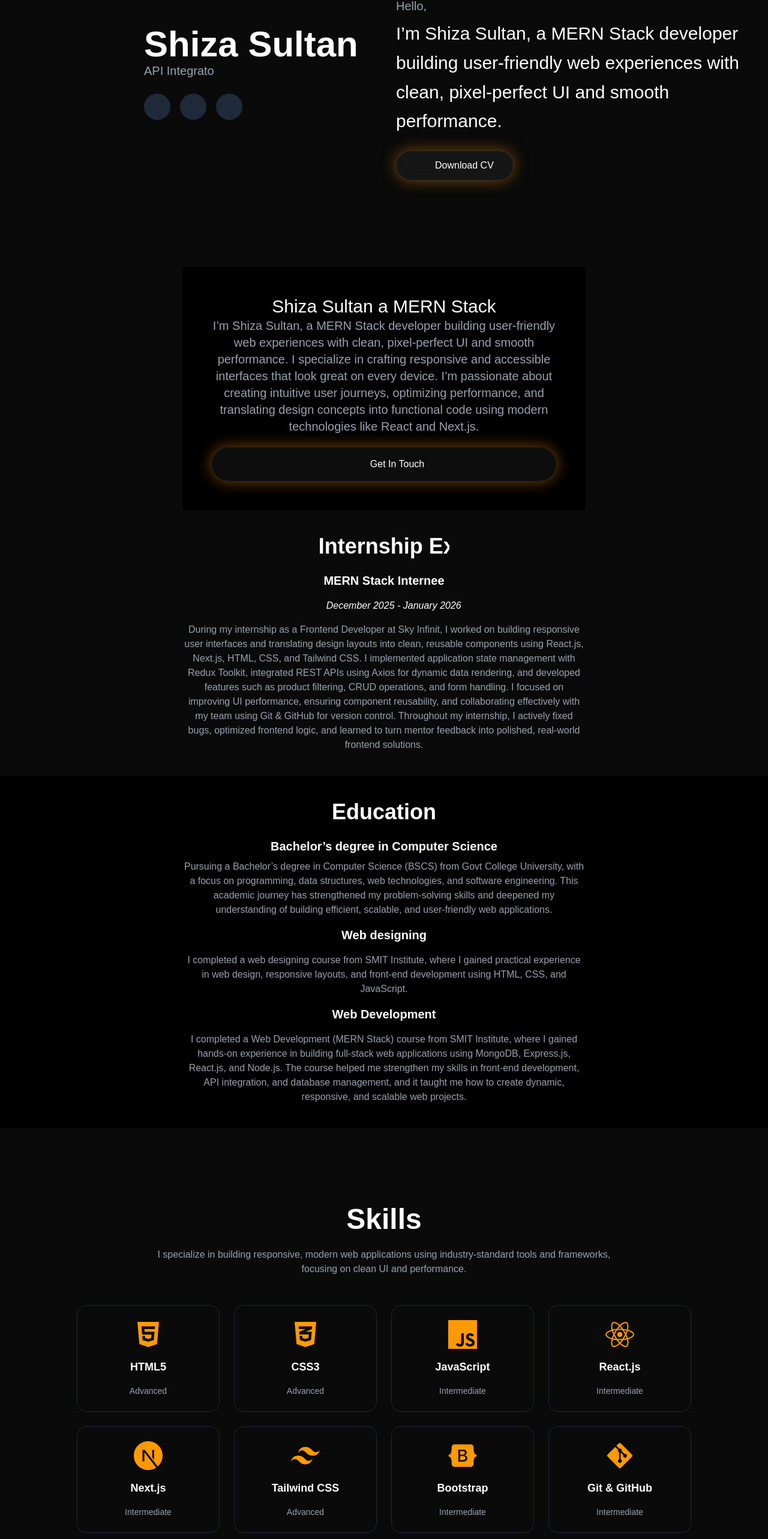
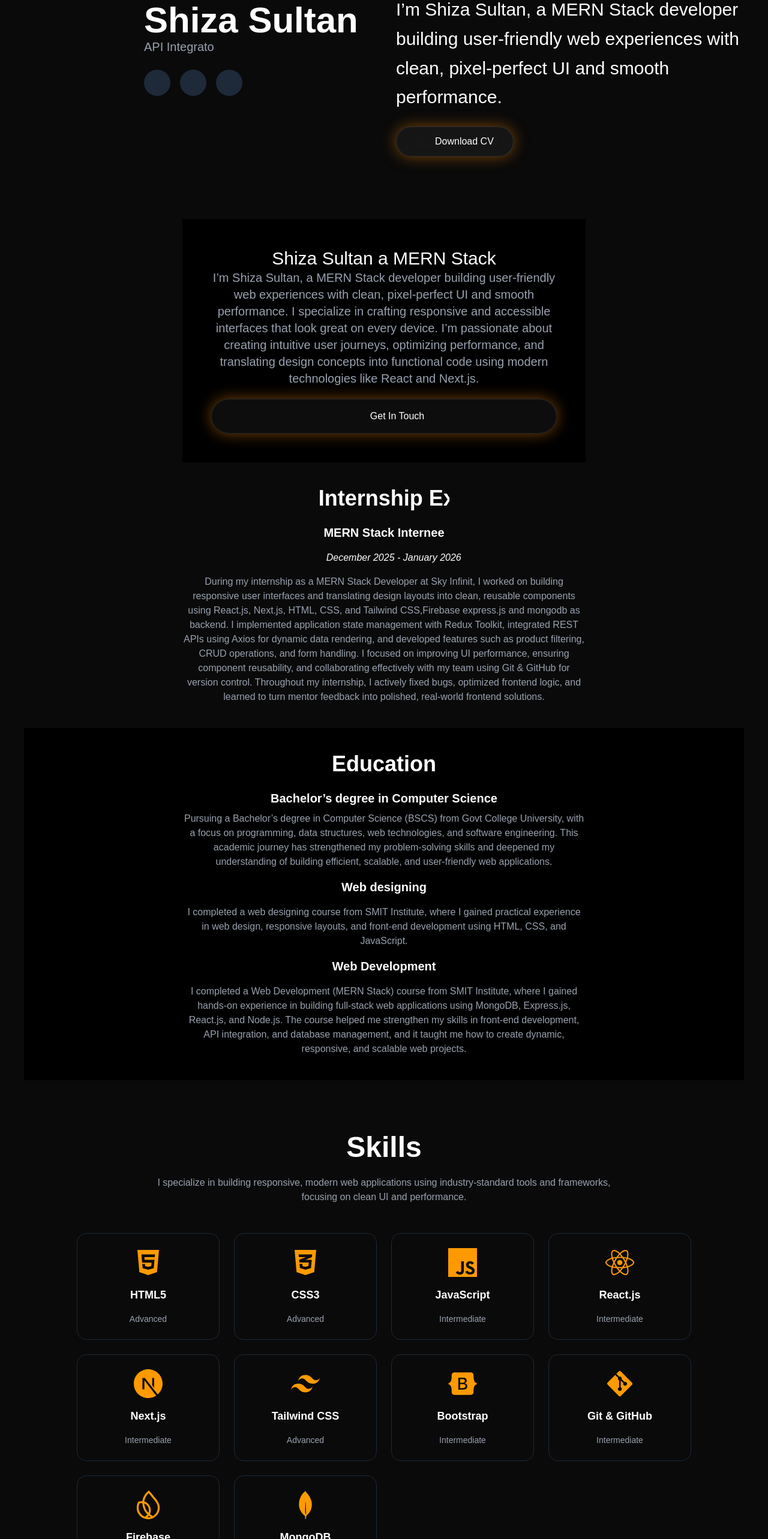
Before and after one commit to shiza123-me/portfolio-next, a Next.js app: page / in a window 1280 px wide. Shown: the part 180-2746 px from the top of the page at 60% size. Built offline with nearby package versions, Linux system fonts and the light colour scheme; some icons are missing.

Commit message:
Improve portfolio UI

```diff
--- a/src/app/components/About.jsx
+++ b/src/app/components/About.jsx
@@ -6,7 +6,12 @@ import Link from "next/link";
 export default function About() {
   return (
     <>
-    <div className="flex  text-white bg-black py-12 px-12 mt-8  items-center gap-6 max-w-2xl mx-auto text-center space-y-4" data-aos="fade-right">
+    <div className="px-4 sm:px-10">
+    <div
+  className="flex text-white bg-black py-12 px-1 sm:px-10 md:px-12 mt-8
+             items-center gap-6 max-w-2xl mx-auto text-center space-y-4"
+  data-aos="fade-right"
+>
       <div>
 
         <p className="text-3xl text-white ">
@@ -48,7 +53,7 @@ export default function About() {
   <span className="italic"> December 2025 - January 2026</span>
   </p>
   <p  className="text-base text-gray-400">
-    During my internship as a Frontend Developer at Sky Infinit, I worked on building responsive user interfaces and translating design layouts into clean, reusable components using React.js, Next.js, HTML, CSS, and Tailwind CSS. I implemented application state management with Redux Toolkit, integrated REST APIs using Axios for dynamic data rendering, and developed features such as product filtering, CRUD operations, and form handling. I focused on improving UI performance, ensuring component reusability, and collaborating effectively with my team using Git & GitHub for version control. Throughout my internship, I actively fixed bugs, optimized frontend logic, and learned to turn mentor feedback into polished, real-world frontend solutions.
+    During my internship as a MERN Stack Developer at Sky Infinit, I worked on building responsive user interfaces and translating design layouts into clean, reusable components using React.js, Next.js, HTML, CSS, and Tailwind CSS,Firebase express.js and mongodb as backend. I implemented application state management with Redux Toolkit, integrated REST APIs using Axios for dynamic data rendering, and developed features such as product filtering, CRUD operations, and form handling. I focused on improving UI performance, ensuring component reusability, and collaborating effectively with my team using Git & GitHub for version control. Throughout my internship, I actively fixed bugs, optimized frontend logic, and learned to turn mentor feedback into polished, real-world frontend solutions.
   </p>
 </div>
 </div>
@@ -78,7 +83,7 @@ export default function About() {
   </div>
 </div>
 
-
+</div>
     </>
   );
 }
--- a/src/app/components/Contact.jsx
+++ b/src/app/components/Contact.jsx
@@ -29,7 +29,7 @@ export default function Contact() {
   };
 
   return (
-    <div className="min-h-screen  text-white  py-10">
+    <div className="min-h-screen  text-white  py-4">
 
 
 
--- a/src/app/components/Header.jsx
+++ b/src/app/components/Header.jsx
@@ -5,7 +5,7 @@ import { TypeAnimation } from "react-type-animation";
 
 export default function Header() {
   return (
-    <div className="grid grid-cols-1 md:grid-cols-2 text-white py-12 px-6 md:px-12 items-start gap-10">
+    <div className="grid grid-cols-1 md:grid-cols-2 text-white py-2 px-6 md:px-12 items-start gap-10">
 
       {/* Left */}
       <div className="md:ml-24 text-center md:text-left">
--- a/src/app/components/Skills.jsx
+++ b/src/app/components/Skills.jsx
@@ -1,7 +1,7 @@
 'use client';
 import React from "react";
 import { FaHtml5, FaCss3Alt, FaBootstrap, FaReact, FaGitAlt } from "react-icons/fa";
-import { SiTailwindcss, SiJavascript, SiNextdotjs } from "react-icons/si";
+import { SiTailwindcss, SiJavascript, SiNextdotjs,SiFirebase, SiMongodb } from "react-icons/si";
 
 export default function Skills() {
   const skills = [
@@ -13,10 +13,11 @@ export default function Skills() {
   { name: "Tailwind CSS", icon: <SiTailwindcss />, level: "Advanced" },
   { name: "Bootstrap", icon: <FaBootstrap />, level: "Intermediate" },
   { name: "Git & GitHub", icon: <FaGitAlt />, level: "Intermediate" },
+  { name: "Firebase", icon: <SiFirebase />, level: "Intermediate" },
+  { name: "MongoDB", icon: <SiMongodb />, level: "Intermediate" },
 ];
-
   return (
-    <section className=" text-white py-16 px-6">
+    <section className=" text-white py-6 px-2">
       <div className="max-w-5xl mx-auto text-center mb-12">
         <h2 className="text-5xl font-bold typing">Skills</h2>
         <p className="text-gray-400 mt-4 max-w-3xl mx-auto">
@@ -33,8 +34,8 @@ export default function Skills() {
           <div
             key={index}
              data-aos="fade-up"
-            className="border border-gray-800 rounded-2xl p-6
-              flex flex-col items-center gap-4
+            className="border md:border-gray-800 rounded-2xl p-6
+              flex flex-col items-center gap-4 sm:border-2xl border-amber-700
               hover:-translate-y-1 hover:shadow-2xl hover:shadow-amber-500
               transition-all duration-300"
           >
--- a/src/app/components/Work.jsx
+++ b/src/app/components/Work.jsx
@@ -84,15 +84,17 @@ export default function Work() {
           <p className="text-5xl font-bold text-center typing">My Work</p>
         </div>
 
-        <div className="grid md:grid-cols-3 gap-6 mt-12 ">
+        <div className="grid md:grid-cols-3 gap-6 mt-12  ">
           {projects.map((project, index) => (
             <div
-              key={index}
-              className="border border-gray-800 rounded-2xl p-6 hover:shadow-xl hover:shadow-amber-500 transition"
-            >
+  key={index}
+  data-aos="fade-up"
+  data-aos-delay={index * 150}
+  className="border border-gray-800 rounded-2xl p-6 hover:translate-y-1 hover:shadow-lg transition-all duration-150  hover:shadow-amber-500 "
+>
               {/* Project Image */}
               <Link href={project.link} target="_blank">
-                <div className="w-full h-48 relative mb-4 cursor-pointer">
+                <div className="w-full h-48 relative mb-4 cursor-pointer  hover:shadow-amber-500">
                   <Image
                     src={project.img}
                     alt={project.title}
--- a/src/app/page.js
+++ b/src/app/page.js
@@ -22,23 +22,23 @@ export default function Home() {
    <div className="relative bg-[#0A0A0A] pt-16 overflow-x-hidden">
 
 
-<section id="header" className="pt-16 relative z-10" data-aos="fade-right">
+<section id="header" className="pt-4 md:pt-16 relative z-10" data-aos="fade-right">
   <Header />
 </section>
 
-<section id="about" className="pt-16 relative z-10" data-aos="fade-left">
+<section id="about" className="pt-4 md:pt-16 relative z-10" data-aos="fade-left">
   <About />
 </section>
 
-<section id="skills" className="pt-16 relative z-10" data-aos="zoom-in">
+<section id="skills" className="pt-4 md:pt-16 relative z-10" data-aos="zoom-in">
   <Skills />
 </section>
 
-<section id="work" className="pt-16 relative z-10" data-aos="fade-up">
+<section id="work" className="pt-0 md:pt-16 relative z-10" data-aos="fade-up">
   <Work />
 </section>
 
-<section id="contact" className="pt-16 relative z-10" data-aos="fade-left">
+<section id="contact" className="pt-0 md:pt-16 relative z-10" data-aos="fade-left">
   <Contact />
 </section>
     </div>
```
Lines whose indentation alone changed are shown as unchanged.
